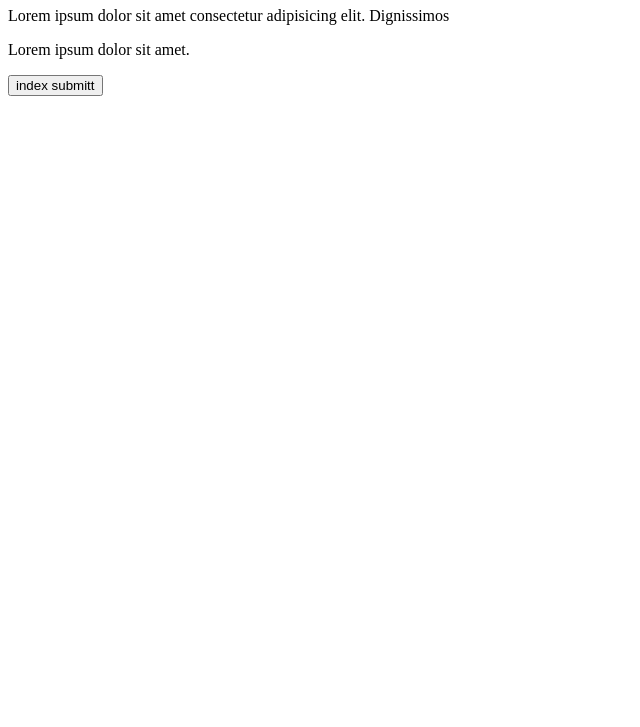
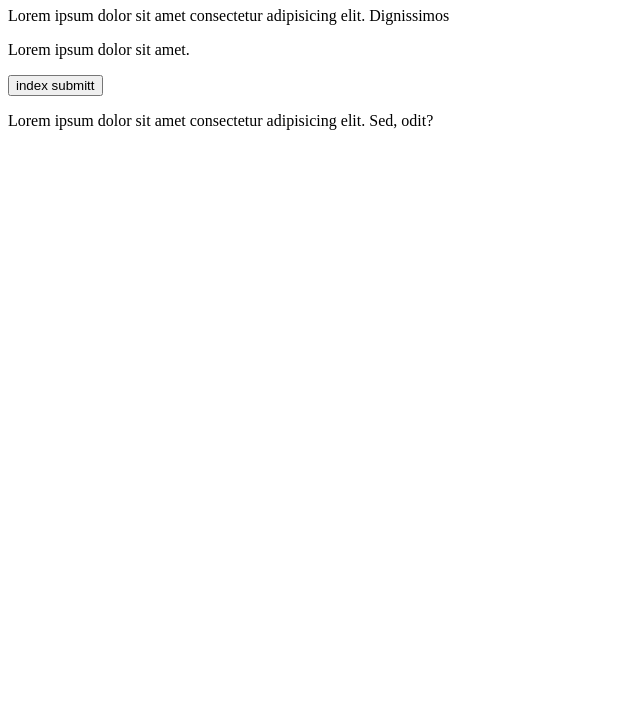
Before and after one commit to Ajaykumaranala/splitmates, a plain HTML site: page index.html in a window 1280 px wide. Shown: the part 73-800 px from the top of the page, without its empty margins (0-640 px from the left). Drawn offline with Linux system fonts and the light colour scheme.

Commit message:
index updated

```diff
--- a/index.html
+++ b/index.html
@@ -11,6 +11,7 @@
     <p> Lorem ipsum dolor sit amet consectetur adipisicing elit. Dignissimos</p>
     <p>Lorem ipsum dolor sit amet.</p>
     <button>index submitt </button>
+    <p>Lorem ipsum dolor sit amet consectetur adipisicing elit. Sed, odit?</p>
 
 </body>
 
```
